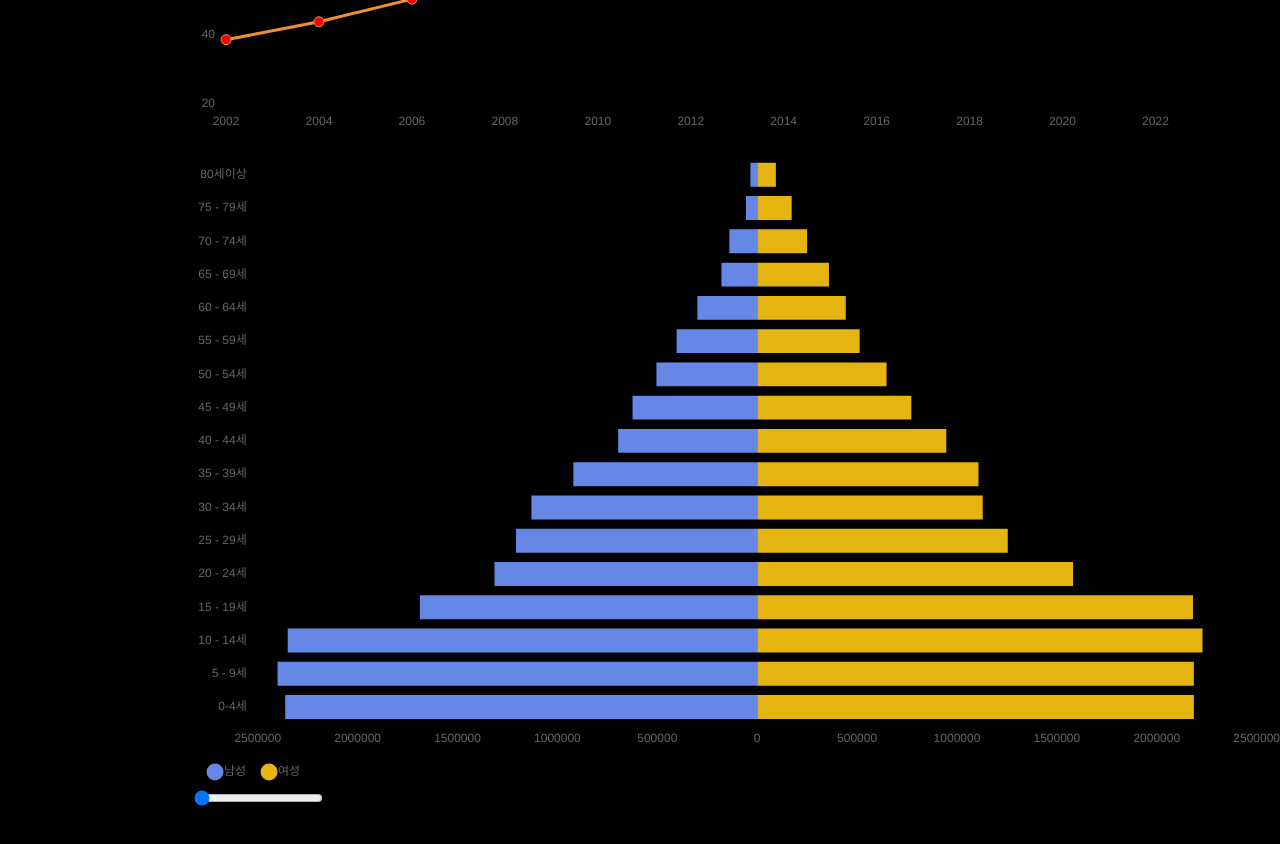
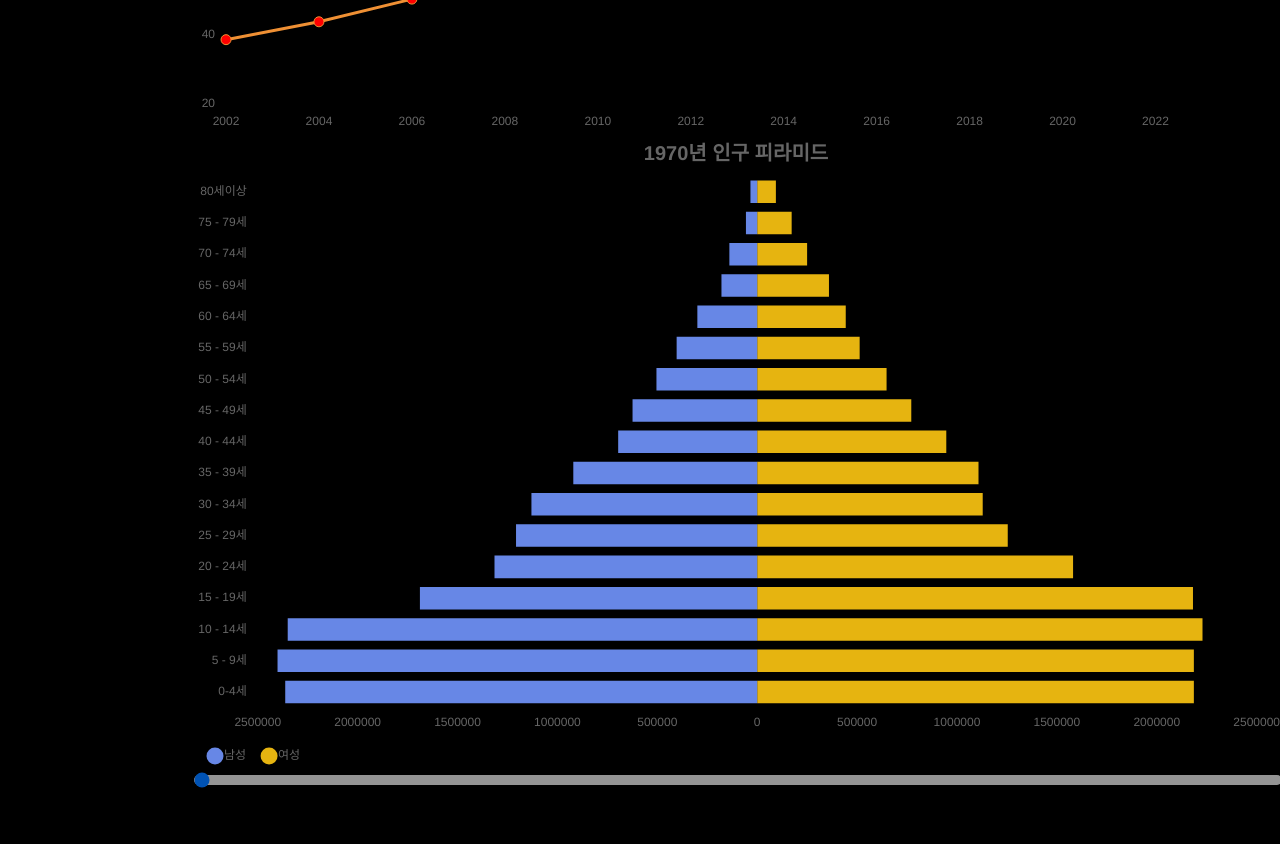
Before and after one commit to kosssshhhh/Population-Visualization, a React (Create React App) app: page / in a window 1280 px wide. Shown: the part 4480-5324 px from the top of the page. Built offline with nearby package versions, Linux system fonts and the light colour scheme.

Commit message:
population pyramid component 완성

```diff
--- a/package.json
+++ b/package.json
@@ -29,6 +29,7 @@
     "react-router-dom": "^6.16.0",
     "react-scripts": "5.0.1",
     "react-spinners": "^0.13.8",
+    "styled-components": "^6.1.1",
     "typescript": "^4.9.5",
     "web-vitals": "^2.1.4"
   },
--- a/src/component/dashboardContainer/PopulationPyramid.container.tsx
+++ b/src/component/dashboardContainer/PopulationPyramid.container.tsx
@@ -2,6 +2,8 @@ import { useState, useEffect } from 'react';
 import useFetchCSVData, { CSVRow } from '../../hooks/useFetchCSVData';
 import DashboardContainer from './DashboardContainer.container';
 import { Bar } from 'react-chartjs-2';
+
+import styled from 'styled-components';
 
 import apis from '../../@constants/apis/api';
 
@@ -23,10 +25,87 @@ ChartJS.register(
   Title,
   Tooltip,
   Legend
-  //   annotationPlugin
 );
 
-const options = {
+const RangeInput = styled.input`
+  -webkit-appearance: none;
+  width: 100%;
+  height: 10px;
+  border-radius: 5px;
+  background: #d3d3d3;
+  outline: none;
+  opacity: 0.7;
+  -webkit-transition: 0.2s;
+  transition: opacity 0.2s;
+
+  ::-webkit-slider-thumb {
+    -webkit-appearance: none;
+    appearance: none;
+    width: 25px;
+    height: 25px;
+    background: #6787e6;
+    cursor: pointer;
+    border-radius: 50%;
+  }
+
+  ::-moz-range-thumb {
+    width: 25px;
+    height: 25px;
+    background: #6787e6;
+    cursor: pointer;
+    border-radius: 50%;
+  }
+`;
+
+type populationType = {
+  ageGroup: string;
+  male: number;
+  female: number;
+};
+
+type ProcessedCell = {
+  year: number;
+  population: populationType[];
+};
+
+export default function PopulationPyramid() {
+  const [selectedYear, setSelectedYear] = useState(1970);
+  const [selectData, setSelectData] = useState<ProcessedCell | null>(null);
+  const {
+    isLoading: isLoadingAging,
+    isError: isErrorAging,
+    csvData: population,
+  } = useFetchCSVData(apis.population_pyramid);
+
+  const [processedPopulationData, setProcessedPopulationData] = useState<
+    ProcessedCell[]
+  >([]);
+
+  const handleYearChange = (event: React.ChangeEvent<HTMLInputElement>) => {
+    console.log(event.target.value);
+    setSelectedYear(Number(event.target.value));
+  };
+
+  useEffect(() => {
+    if (population?.data && population.data.length > 0) {
+      const processedData = processingPopulationData(population.data);
+      setProcessedPopulationData(processedData);
+    }
+  }, [population]);
+
+  useEffect(() => {
+    const dataForSelectedYear = processedPopulationData.find(
+      (data) => data.year === selectedYear
+    );
+    setSelectData(dataForSelectedYear || null);
+  }, [selectedYear, processedPopulationData]);
+
+  if (!selectData) return null;
+
+  return (
+    <DashboardContainer isLoading={isLoadingAging} isError={isErrorAging}>
+      <Bar
+        options={{
           responsive: true,
           maintainAspectRatio: true,
           aspectRatio: 1.7,
@@ -38,6 +117,30 @@ const options = {
           },
           indexAxis: 'y' as const,
           plugins: {
+            tooltip: {
+              callbacks: {
+                label: function (context: any) {
+                  let label = context.dataset.label || '';
+
+                  if (label) {
+                    label += ': ';
+                  }
+                  if (context.parsed.x < 0) {
+                    label += `${-context.parsed.x}명`;
+                  } else {
+                    label += `${context.parsed.x}명`;
+                  }
+                  return label;
+                },
+              },
+            },
+            title: {
+              display: true,
+              text: `${selectedYear}년 인구 피라미드`,
+              font: {
+                size: 20,
+              },
+            },
             legend: {
               display: true,
               position: 'bottom' as const,
@@ -45,28 +148,11 @@ const options = {
               onClick: () => {},
               labels: {
                 usePointStyle: true,
-        boxWidth: 6, //point 크기 작게 지정
+                boxWidth: 6,
                 padding: 20,
                 font: {
                   size: 12,
                 },
-      },
-    },
-  },
-  tooltip: {
-    callbacks: {
-      label: function (context: any) {
-        var label = context.dataset.label || '';
-
-        if (label) {
-          label += ': ';
-        }
-        if (context.parsed.x < 0) {
-          label += `${-context.parsed.x}`;
-        } else {
-          label += context.parsed.x;
-        }
-        return label;
               },
             },
           },
@@ -96,6 +182,9 @@ const options = {
               display: false, //하단 라인을 없애기
               ticks: {
                 display: false, //새로운tick을 만들었으니 기존의 tick을 제거
+                font: {
+                  size: 12,
+                },
               },
             },
             y: {
@@ -103,7 +192,6 @@ const options = {
                 font: {
                   size: 12,
                 },
-        beginAtZero: true,
               },
               grid: {
                 display: false, //뒷배경 라인 없애기
@@ -111,58 +199,16 @@ const options = {
               position: 'left' as const,
             },
           },
-};
-
-type populationType = {
-  ageGroup: string;
-  male: number;
-  female: number;
-};
-
-type ProcessedCell = {
-  year: number;
-  population: populationType[];
-};
-
-export default function PopulationPyramid() {
-  const [selectedYear, setSelectedYear] = useState(0);
-  const {
-    isLoading: isLoadingAging,
-    isError: isErrorAging,
-    csvData: population,
-  } = useFetchCSVData(apis.population_pyramid);
-
-  const [processedPopulationData, setProcessedPopulationData] = useState<
-    ProcessedCell[]
-  >([]);
-
-  const handleYearChange = (event: React.ChangeEvent<HTMLInputElement>) => {
-    console.log(event.target.value);
-    setSelectedYear(Number(event.target.value));
-  };
-
-  useEffect(() => {
-    if (population?.data && population.data.length > 0) {
-      const processedData = processingPopulationData(population.data);
-      setProcessedPopulationData(processedData);
-    }
-  }, [population]);
-
-  const selectData = processedPopulationData[0];
-
-  if (!selectData) return null;
-
-  console.log(selectData.population);
-
-  const dataset = {
-    labels: selectData.population.map((data) => data.ageGroup).reverse(),
+        }}
+        data={{
+          labels: selectData?.population.map((data) => data.ageGroup).reverse(),
           datasets: [
             {
               label: '남성',
               stack: 'Stack 0',
               backgroundColor: '#6787E6',
               hoverBackgroundColor: '#3D37E6',
-        data: selectData.population
+              data: selectData?.population
                 .map((data) => data.male)
                 .reverse()
                 .map((k: number) => -k),
@@ -172,20 +218,14 @@ export default function PopulationPyramid() {
               stack: 'Stack 0',
               backgroundColor: '#E6B410',
               hoverBackgroundColor: '#E63741',
-        data: selectData.population.map((data) => data.female).reverse(),
+              data: selectData?.population.map((data) => data.female).reverse(),
             },
           ],
-  };
+        }}
+        data-testid={'chart-age-pyramid'}
+      />
 
-  return (
-    <DashboardContainer isLoading={isLoadingAging} isError={isErrorAging}>
-      {processedPopulationData.length > 0 && (
-        <p>고령화 데이터 수신 완료 {processedPopulationData.length}</p>
-      )}
-      {processedPopulationData.length === 0 && `데이터가 존재하지 않습니다.`}
-
-      <Bar options={options} data={dataset} data-testid={'chart-age-pyramid'} />
-      <input
+      <RangeInput
         type='range'
         min={processedPopulationData[0]?.year}
         max={
@@ -199,6 +239,7 @@ export default function PopulationPyramid() {
   );
 }
 
+// 데이터 이용하기 좋은 형태로 전처리 함수
 function processingPopulationData<T>(arr: CSVRow[]): ProcessedCell[] {
   const results: ProcessedCell[] = [];
   let currentYear = 0;
```
Also changed, not shown: 1 other file (tests, documents, lock files or other folders). Lines whose indentation alone changed are shown as unchanged.
